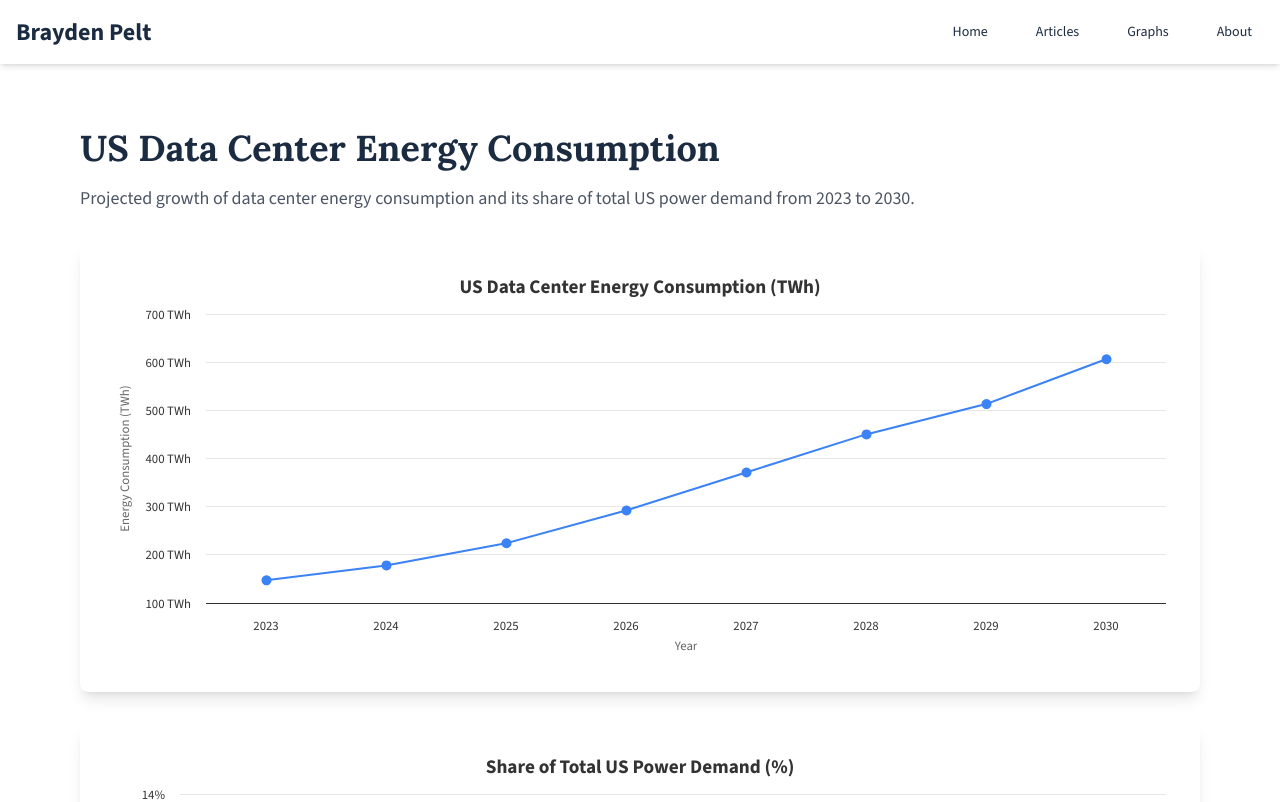
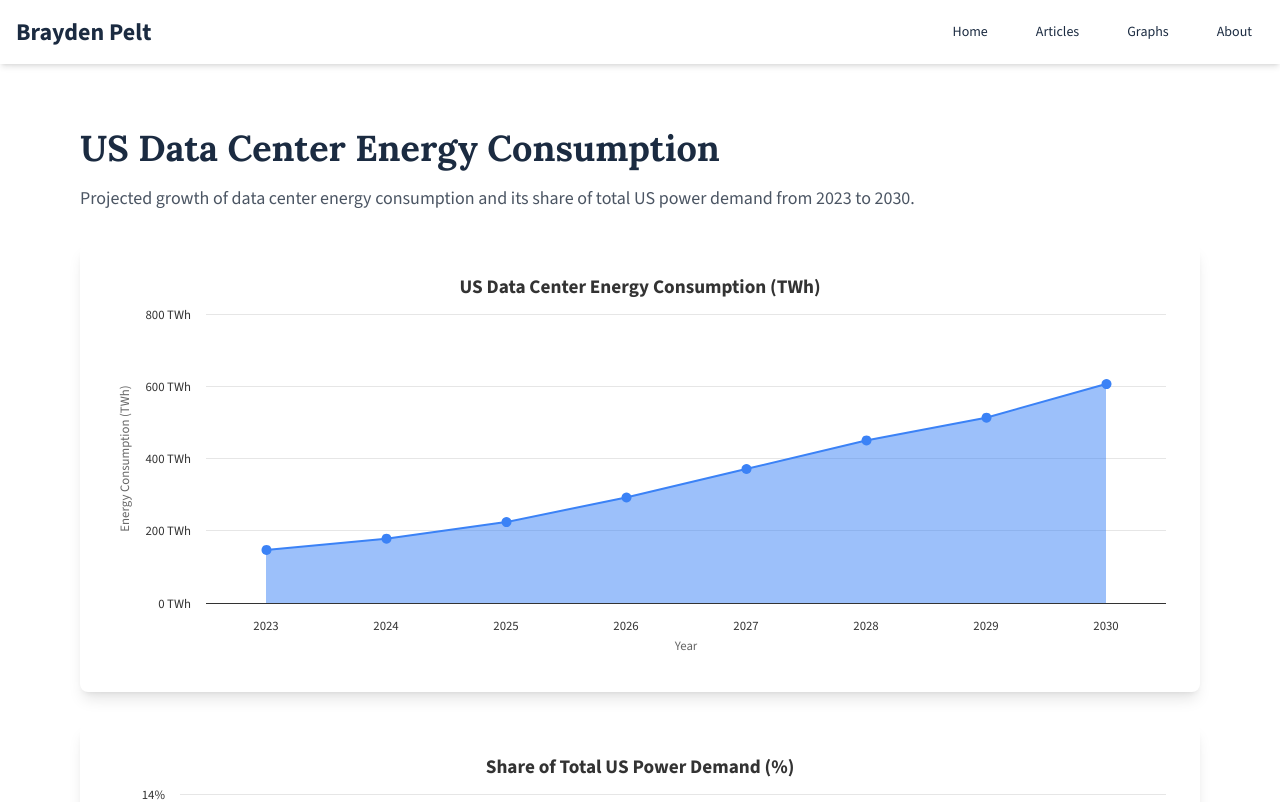
Before and after one commit to Reel48/braydenpelt.com, a Next.js app: page /data-viz/data-center-energy in a window 1280 px wide. Shown: the top 802 px of the page. Built offline with nearby package versions, Linux system fonts and the light colour scheme.

Commit message:
Change data center graphs from line to area charts and update article title

```diff
--- a/components/DataCenterEnergyChart.tsx
+++ b/components/DataCenterEnergyChart.tsx
@@ -14,7 +14,7 @@ export function DataCenterEnergyConsumptionChart() {
 
   const options: Highcharts.Options = {
     chart: {
-      type: 'line',
+      type: 'area',
     },
     title: {
       text: 'US Data Center Energy Consumption (TWh)',
@@ -38,16 +38,21 @@ export function DataCenterEnergyConsumptionChart() {
         return `<b>${this.x}</b><br/>Energy Consumption: <b>${this.y} TWh</b>`
       },
     },
-    series: [
-      {
-        name: 'Energy Consumption (TWh)',
-        type: 'line',
-        data: energyConsumption,
-        color: '#3b82f6', // blue-500
+    plotOptions: {
+      area: {
+        fillOpacity: 0.5,
         marker: {
           enabled: true,
           radius: 5,
         },
+      },
+    },
+    series: [
+      {
+        name: 'Energy Consumption (TWh)',
+        type: 'area',
+        data: energyConsumption,
+        color: '#3b82f6', // blue-500
       },
     ],
     legend: {
@@ -68,7 +73,7 @@ export function DataCenterShareChart() {
 
   const options: Highcharts.Options = {
     chart: {
-      type: 'line',
+      type: 'area',
     },
     title: {
       text: 'Share of Total US Power Demand (%)',
@@ -92,16 +97,21 @@ export function DataCenterShareChart() {
         return `<b>${this.x}</b><br/>Share of Total: <b>${this.y}%</b>`
       },
     },
-    series: [
-      {
-        name: 'Share of Total US Power Demand (%)',
-        type: 'line',
-        data: shareOfTotal,
-        color: '#22c55e', // green-500
+    plotOptions: {
+      area: {
+        fillOpacity: 0.5,
         marker: {
           enabled: true,
           radius: 5,
         },
+      },
+    },
+    series: [
+      {
+        name: 'Share of Total US Power Demand (%)',
+        type: 'area',
+        data: shareOfTotal,
+        color: '#22c55e', // green-500
       },
     ],
     legend: {
--- a/lib/graphs.ts
+++ b/lib/graphs.ts
@@ -32,7 +32,7 @@ export const graphs: GraphDefinition[] = [
     id: 'data-center-energy-consumption',
     title: 'US Data Center Energy Consumption (TWh)',
     description: 'Projected growth of data center energy consumption from 2023 to 2030',
-    type: 'line',
+    type: 'area',
     component: DataCenterEnergyConsumptionChart,
     href: '/data-viz/data-center-energy',
     source: 'Source: Global Energy Perspective 2023, McKinsey, October 18, 2023; McKinsey analysis',
@@ -41,7 +41,7 @@ export const graphs: GraphDefinition[] = [
     id: 'data-center-share',
     title: 'Share of Total US Power Demand (%)',
     description: 'Projected share of total US power demand from data centers (2023-2030)',
-    type: 'line',
+    type: 'area',
     component: DataCenterShareChart,
     href: '/data-viz/data-center-energy',
     source: 'Source: Global Energy Perspective 2023, McKinsey, October 18, 2023; McKinsey analysis',
```
Also changed, not shown: content/articles/on-data-centers.md (+1 -1 lines).
